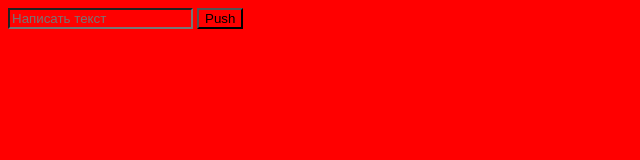
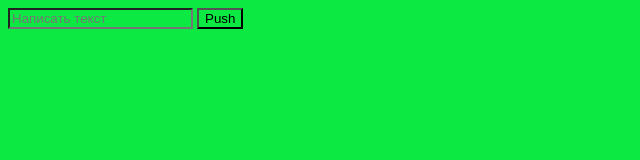
Before and after one commit to sabo1/2ndTry, a plain HTML site: page index.html in a window 1280 px wide. Shown: the whole page, without its empty margins (0-640 px from the left). Drawn offline with Linux system fonts and the light colour scheme.

Commit message:
Change color

```diff
--- a/style.css
+++ b/style.css
@@ -1,3 +1,3 @@
 *{
-    background: red;
+    background: rgb(12, 233, 67);
 }
```
